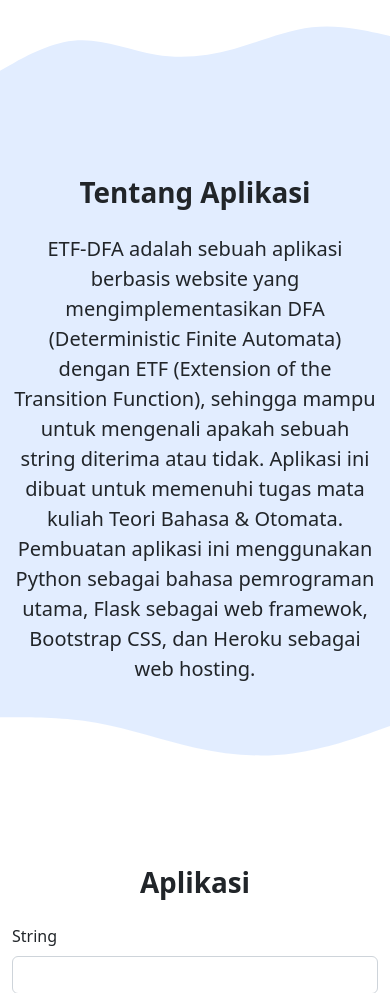
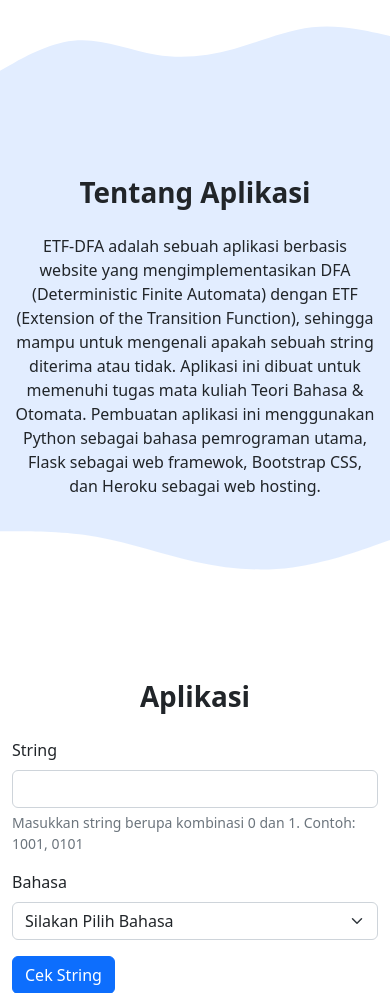
Before and after one commit to putuwaw/etf-dfa, a Flask app: page / in a window 390 px wide. Shown: the part 2984-3977 px from the top of the page. Run offline with Flask 2, Linux system fonts and the light colour scheme; some libraries are stand-ins or nearby versions.

Commit message:
Add media queries to make responsive font size

```diff
--- a/static/styles/styles.css
+++ b/static/styles/styles.css
@@ -26,3 +26,10 @@ li {
 .footer {
   padding: auto;
 }
+
+/* media query for responsive font size */
+@media screen and (max-width: 768px) {
+    #desc{
+      font-size: 1rem !important;
+    }
+  }
```
